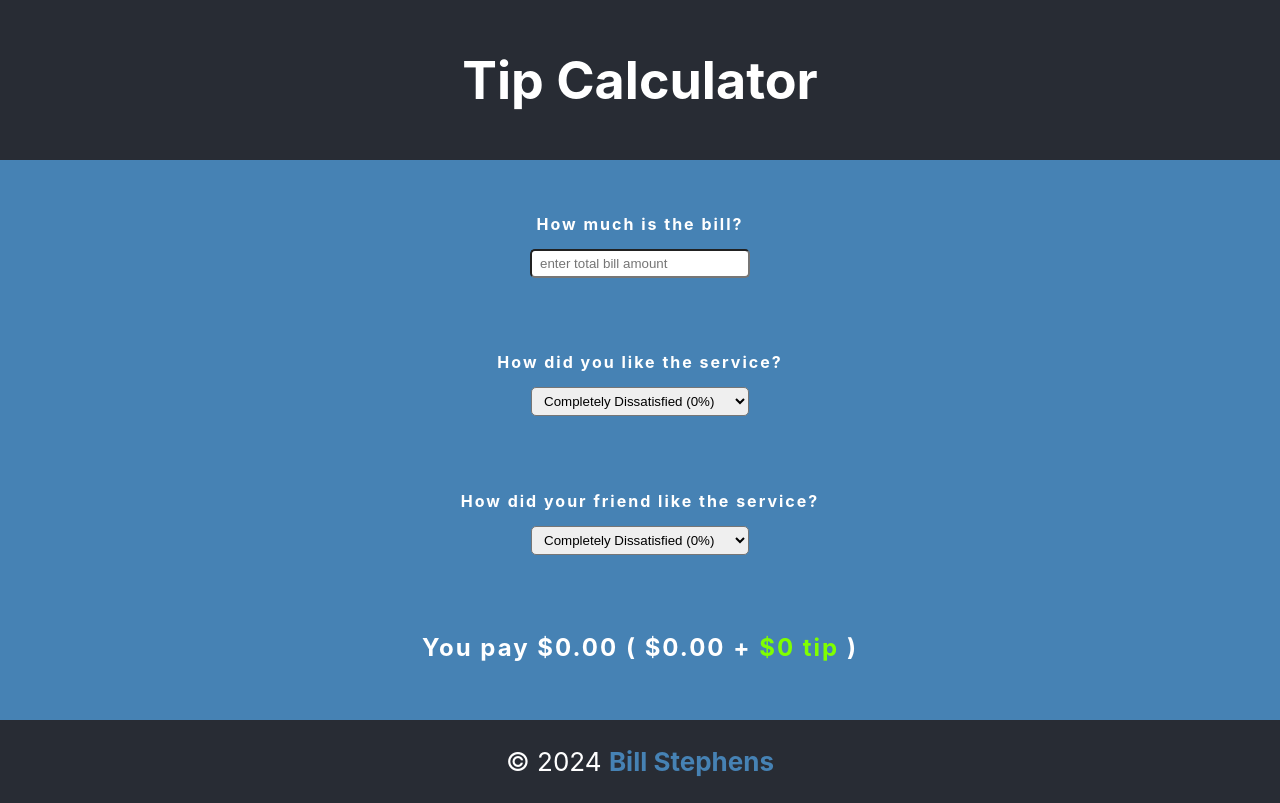
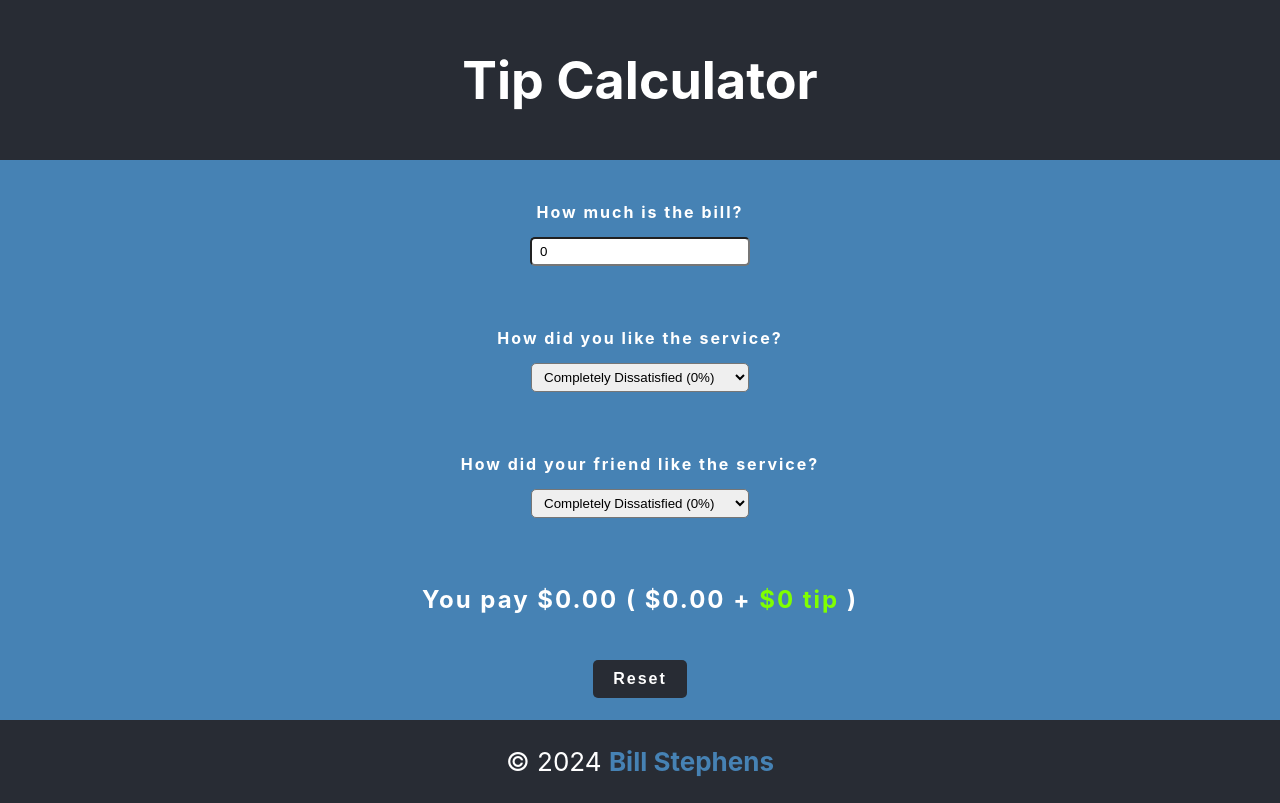
Before and after one commit to BillStephens2022/tip-calculator-react, a React (Create React App) app: page / in a window 1280 px wide. Built offline with nearby package versions, Linux system fonts and the light colour scheme.

Commit message:
added a reusable button component and added a reset button to the application

```diff
--- a/src/App.css
+++ b/src/App.css
@@ -75,3 +75,15 @@ select {
 .tip {
   color: chartreuse;
 }
+
+.btn {
+  background-color: #282c34;
+  color: white;
+  border: none;
+  border-radius: 5px;
+  padding: 10px 20px;
+  font-size: 1rem;
+  font-weight: 700;
+  letter-spacing: 2px;
+  cursor: pointer;
+}
--- a/src/App.js
+++ b/src/App.js
@@ -4,6 +4,7 @@ import './App.css';
 import Message from './components/Message';
 import SelectInput from './components/SelectInput';
 import Footer from './components/Footer';
+import Button from './components/Button';
 
 function App() {
   const [bill, setBill] = useState(0);
@@ -18,6 +19,12 @@ function App() {
     { value: "20", text: "Absolutely Amazing! (20%)" }
   ]
 
+  function resetFields() {
+    setBill(0);
+    setMyTip("0");
+    setFriendTip("0");
+  }
+
 
   return (
     <div className="App">
@@ -29,6 +36,7 @@ function App() {
         <SelectInput tipOptions={tipOptions} tip={myTip} setTip={setMyTip}>How did you like the service?</SelectInput>
         <SelectInput tipOptions={tipOptions} tip={friendTip} setTip={setFriendTip}>How did your friend like the service?</SelectInput>
         <Message bill={bill} avgTip={avgTip} />
+        <Button onClick={resetFields}>Reset</Button>
       </main>
       <footer className="App-footer">
         <Footer />
--- a/src/components/BillInput.js
+++ b/src/components/BillInput.js
@@ -2,7 +2,7 @@ export function BillInput({ bill, setBill }) {
     return (
         <form className="form-group">
             <label>How much is the bill?</label>
-            <input type="text" placeholder="enter total bill amount" onChange={(e) => setBill(Number(e.target.value))}/>
+            <input type="text" placeholder="enter total bill amount" value={bill} onChange={(e) => setBill(Number(e.target.value))}/>
         </form>
     )
 }
--- /dev/null
+++ b/src/components/Button.js
@@ -0,0 +1,3 @@
+export default function Button({ children, onClick }) {
+  return <button className="btn" onClick={onClick}>{children}</button>;
+}
```
